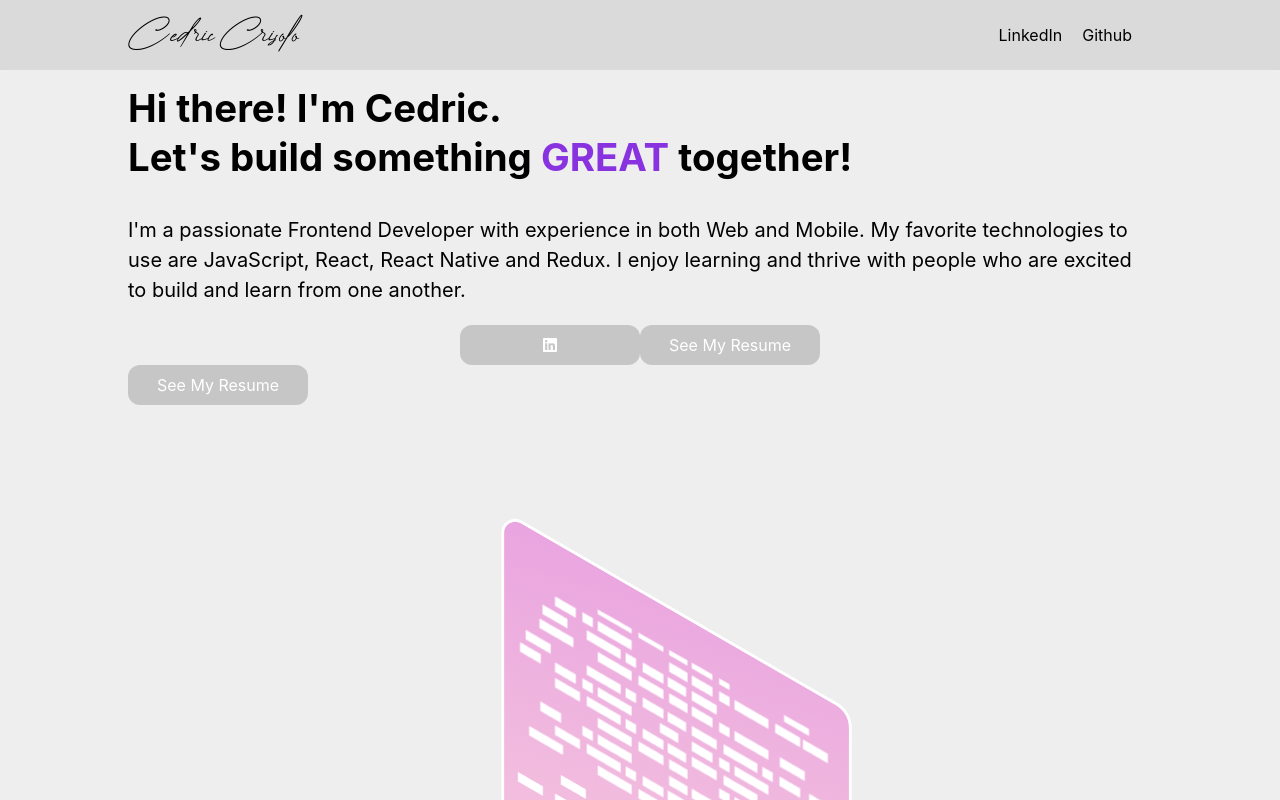
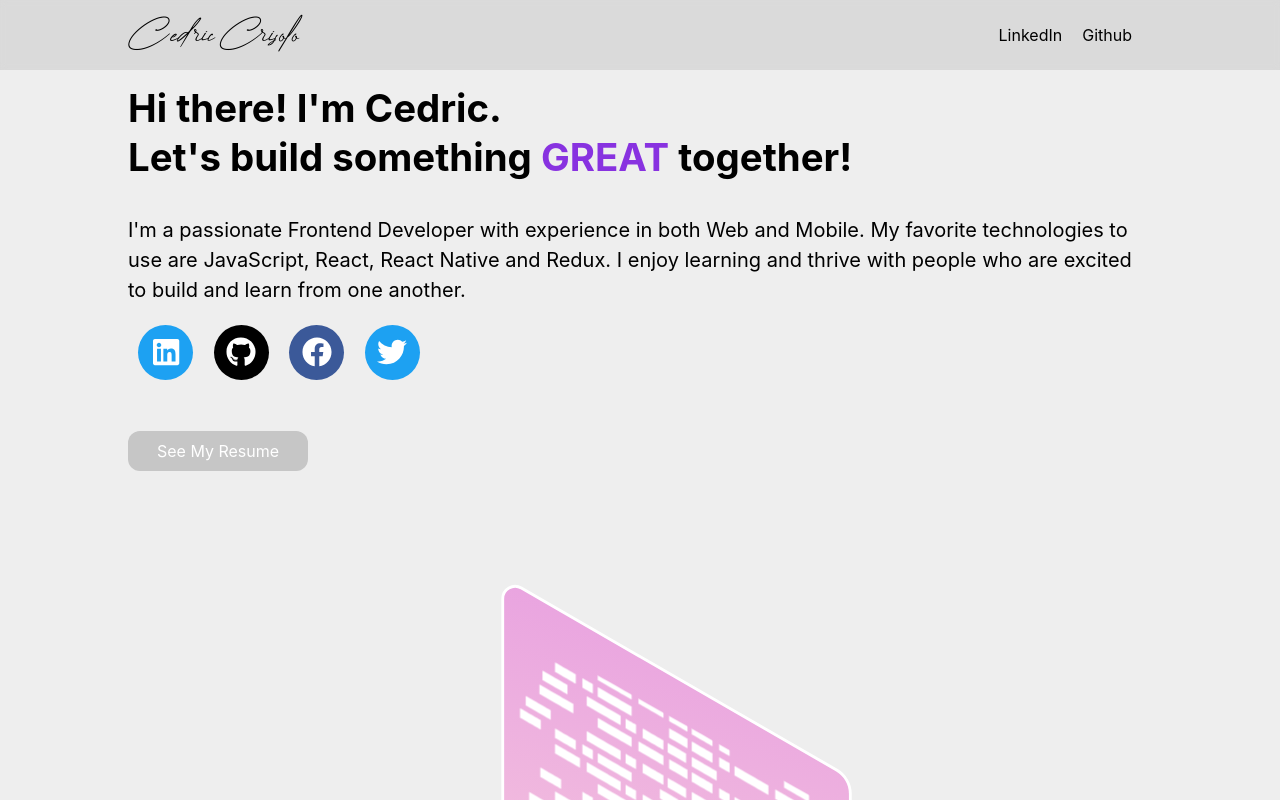
Before and after one commit to ccrisolo/ceds-portfolio, a React (Create React App) app: page / in a window 1280 px wide. Shown: the top 800 px of the page. Built offline with nearby package versions, Linux system fonts and the light colour scheme.

Commit message:
adds clickable github, fb, twitter social icons

```diff
--- a/src/App.css
+++ b/src/App.css
@@ -1,5 +1,5 @@
 .App {
-    background-color:rgb(238, 238, 238);
+    background-color: rgb(238, 238, 238);
 }
 
 .nav-bar {
@@ -87,7 +87,25 @@
 
 .social-links-container {
     display: flex;
+    justify-content: flex-start;
+}
+
+.social-icon {
+    display: flex;
+    padding: 0px;
+    font-size: 30px;
+    height: 55px;
+    width: 55px;
+    text-decoration: none;
+    border-radius: 50%;
     justify-content: center;
+    align-items: center;
+    margin-left: 1%;
+    margin-right: 1%;
+}
+
+.social-icon :hover {
+    opacity: 0.75;
 }
 
 h2 {
@@ -122,6 +140,7 @@ p {
     border-radius: 12px;
     height: 40px;
     width: 180px;
+    margin-top: 5%;
 }
 
 /* Media Queries below */
--- a/src/App.js
+++ b/src/App.js
@@ -11,6 +11,7 @@ import {
     faGithub,
     faLinkedin,
     faFacebook,
+    faTwitter
 } from "@fortawesome/free-brands-svg-icons";
 import { faEnvelope } from "@fortawesome/free-regular-svg-icons";
 
@@ -53,7 +54,10 @@ function App() {
                             excited to build and learn from one another.
                         </p>
                         <div className='social-links-container'>
-                            <div className='resume-link-container'>
+                            <div
+                                className='social-icon'
+                                style={{ backgroundColor: "#1da1f2" }}
+                            >
                                 <a
                                     target='#'
                                     href='https://www.linkedin.com/in/cedric-crisolo/'
@@ -64,16 +68,46 @@ function App() {
                                     />
                                 </a>
                             </div>
-                            <div className='resume-link-container'>
+                            <div
+                                className='social-icon'
+                                style={{ backgroundColor: "black" }}
+                            >
                                 <a
-                                    style={{
-                                        textDecoration: "none",
-                                        color: "white",
-                                    }}
                                     target='#'
-                                    href='https://drive.google.com/file/d/1L_Eliko15c5T51dDh0yfdt6KQlv-17hr/view?usp=sharing'
+                                    href='https://www.linkedin.com/in/cedric-crisolo/'
                                 >
-                                    See My Resume
+                                    <FontAwesomeIcon
+                                        icon={faGithub}
+                                        color='white'
+                                    />
+                                </a>
+                            </div>
+                            <div
+                                className='social-icon'
+                                style={{ backgroundColor: "#3b5999" }}
+                            >
+                                <a
+                                    target='#'
+                                    href=''
+                                >
+                                    <FontAwesomeIcon
+                                        icon={faFacebook}
+                                        color='white'
+                                    />
+                                </a>
+                            </div>
+                            <div
+                                className='social-icon'
+                                style={{ backgroundColor: "#1da1f2" }}
+                            >
+                                <a
+                                    target='#'
+                                    href='https://twitter.com/CedricCrisolo'
+                                >
+                                    <FontAwesomeIcon
+                                        icon={faTwitter}
+                                        color='white'
+                                    />
                                 </a>
                             </div>
                         </div>
```
